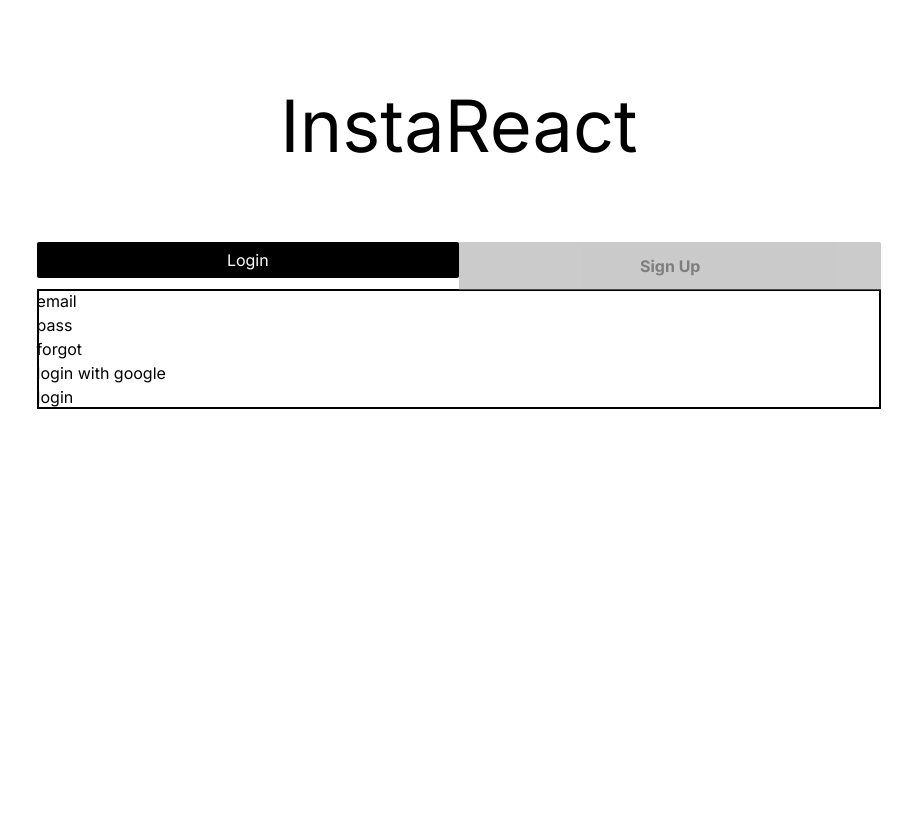
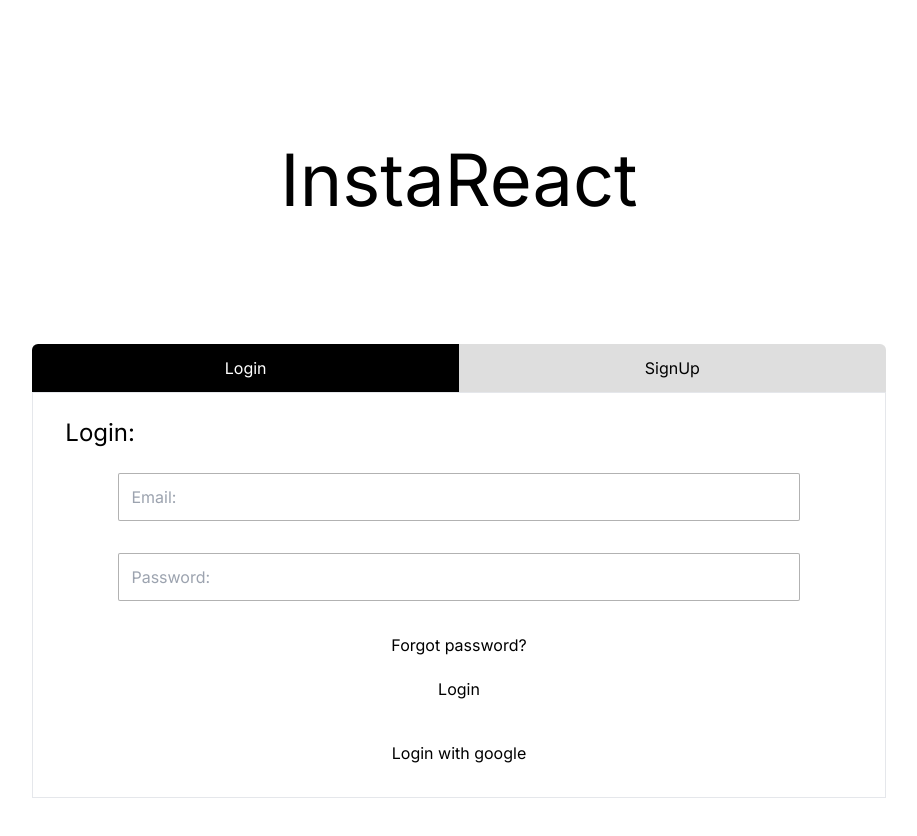
Before and after one commit to mohammad-nm/instareact, a Next.js app: page /login in a window 1280 px wide. Shown: the top 836 px of the page, without its empty margins (181-1098 px from the left). After the commit the page ends 800 px from the top, so only its background shows below. Built offline with nearby package versions, Linux system fonts and the light colour scheme.

Commit message:
changed login page ui

```diff
--- a/src/app/login/page.tsx
+++ b/src/app/login/page.tsx
@@ -1,32 +1,67 @@
+"use client";
+import LoginSignupBtn from "@/components/LoginSignupBtn";
+import { useState } from "react";
+
 export default function Login() {
+  const [login, setLogin] = useState(true);
   return (
-    <div className="w-full h-svh ">
-      <div className="w-full mt-[90px] flex justify-center">
-        <div className="text-7xl">InstaReact</div>
-      </div>
-      <div>
-        <div className="w-full flex justify-center mt-20">
-          <div className="w-full h-[4%] flex justify-center ">
-            <div className="bg-black text-white h-9 w-[33%] flex justify-center rounded-sm">
-              <button>Login</button>
+    <>
+      <div className="flex flex-col items-center">
+        <div className="text-7xl mt-36">InstaReact</div>
+        <div className="w-2/3 h-auto mt-32">
+          <div className="flex">
+            <div
+              className={`w-1/2 h-12 flex justify-center  rounded-tl-md
+                ${
+                  login ? "bg-[#000000] text-white" : "bg-[#DEDEDE] text-black"
+                }`}
+              onClick={() => setLogin(true)}
+            >
+              <button className="opacity-100">Login</button>
             </div>
-            <div className="h-12 w-[33%] justify-center flex rounded-tr-sm bg-[#979797] text-black opacity-50">
-              <button className=" opacity-100 font-bold text-black">
-                Sign Up
+            <div
+              className={`w-1/2 h-12 flex justify-center  rounded-tr-md
+
+                ${login ? "bg-[#DEDEDE] text-black" : "bg-[#000000] text-white"}
+                `}
+              onClick={() => setLogin(false)}
+            >
+              <button className="opacity-100" onClick={() => setLogin(false)}>
+                SignUp
               </button>
             </div>
           </div>
-        </div>
-        <div className="flex justify-center">
-          <div className="w-[66%] outline outline-2 -outline-offset-2 -mt-[1px]">
-            <div>email</div>
-            <div>pass</div>
-            <div>forgot</div>
-            <div>login with google</div>
-            <div>login</div>
+          <div className="flex flex-col items-center border">
+            <div className="w-full">
+              <div className="ml-8 mt-6 text-2xl">
+                <h3>{login ? "Login:" : "SignUp:"}</h3>
+              </div>
+              <form action="" className="flex flex-col items-center ">
+                <input
+                  type="email"
+                  placeholder="Email:"
+                  className="h-12 w-4/5 border border-opacity-30 border-[#000000] mt-6 p-3 rounded-[2px]"
+                />
+
+                <input
+                  type="password"
+                  placeholder="Password:"
+                  className="h-12 w-4/5 border border-opacity-30 border-[#000000] mt-8 p-3 rounded-[2px]"
+                />
+                <a href="" className="mt-8">
+                  Forgot password?
+                </a>
+                <button type="submit" className="mt-5">
+                  Login
+                </button>
+              </form>
+            </div>
+
+            {/* Login with google functionality */}
+            <div className="mt-10 mb-8">Login with google</div>
           </div>
         </div>
       </div>
-    </div>
+    </>
   );
 }
--- a/src/app/page.tsx
+++ b/src/app/page.tsx
@@ -1,7 +1,14 @@
 export default function Home() {
   return (
     <div className="w-full h-svh">
-      <div className="">home page</div>
+      <div className="flex justify-center">
+        <div>
+          <div>
+            <a href="http://localhost:3000/deck">Login</a>
+          </div>
+          <div>SignUp</div>
+        </div>
+      </div>
     </div>
   );
 }
```
